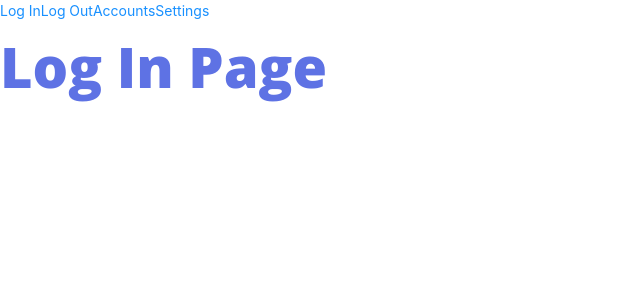
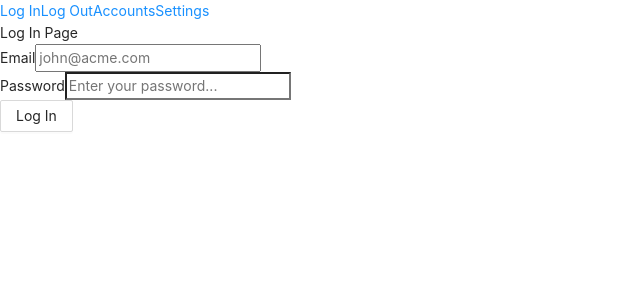
Before and after one commit to zeroabsolute/ReactTypeScriptDemo, a React (Create React App) app: page /auth/log-in in a window 1280 px wide. Shown: the top 300 px of the page, without its empty margins (0-640 px from the left). Built offline with nearby package versions, Linux system fonts and the light colour scheme.

Commit message:
Implemented log in form UI

```diff
--- a/package.json
+++ b/package.json
@@ -11,6 +11,7 @@
     "@types/react": "^17.0.39",
     "@types/react-dom": "^17.0.11",
     "antd": "^4.18.6",
+    "formik": "^2.2.9",
     "i18next": "^21.6.11",
     "react": "^17.0.2",
     "react-dom": "^17.0.2",
@@ -22,7 +23,8 @@
     "redux-thunk": "^2.4.1",
     "sass": "^1.49.7",
     "typescript": "^4.5.5",
-    "web-vitals": "^2.1.4"
+    "web-vitals": "^2.1.4",
+    "yup": "^0.32.11"
   },
   "scripts": {
     "start": "react-scripts start",
--- a/src/components/app_index/index.tsx
+++ b/src/components/app_index/index.tsx
@@ -12,7 +12,7 @@ import LogInPage from '../routes/auth/LogIn';
 import LogOutPage from '../routes/auth/LogOut';
 import AccountsPage from '../routes/app/Accounts';
 import SettingsPage from '../routes/app/Settings';
-import NotFoundPage from '../routes/404';
+import NotFoundPage from '../routes/not_found';
 import routes from '../../constants/routes';
 
 const App = (): ReactElement => {
--- /dev/null
+++ b/src/components/common/Button/index.module.scss
@@ -0,0 +1,4 @@
+@import "../../../styles/abstracts/variables.scss";
+
+.ButtonContainer {
+}
--- /dev/null
+++ b/src/components/common/Button/index.tsx
@@ -0,0 +1,31 @@
+import { ReactElement } from 'react';
+import { Button } from 'antd';
+
+import classes from './index.module.scss';
+
+type CustomButtonProps = {
+  htmlType?: 'button' | 'submit' | 'reset' | undefined,
+  type: 'link' | 'text' | 'ghost' | 'default' | 'primary' | 'dashed' | undefined,
+  onClick?: () => void,
+  label: string,
+};
+
+function CustomButton(props: CustomButtonProps): ReactElement {
+  return (
+    <Button
+      className={classes.ButtonContainer}
+      htmlType={props.htmlType}
+      type={props.type}
+      onClick={props.onClick}
+    >
+      {props.label}
+    </Button>
+  );
+}
+
+CustomButton.defaultProps = {
+  htmlType: undefined,
+  onClick: undefined,
+};
+
+export default CustomButton;
--- a/src/components/routes/auth/LogIn/index.module.scss
+++ b/src/components/routes/auth/LogIn/index.module.scss
@@ -1,7 +1,4 @@
 @import "../../../../styles/abstracts/variables.scss";
 
 .LogInContainer {
-  font-family: $primary-black;
-  font-size: 400%;
-  color: $primary;
 }
--- a/src/components/routes/auth/LogIn/index.tsx
+++ b/src/components/routes/auth/LogIn/index.tsx
@@ -1,11 +1,77 @@
 import { ReactElement } from 'react';
+import { useTranslation } from 'react-i18next';
+import * as Yup from 'yup';
+import {
+  Formik,
+  Field,
+  Form,
+  // FormikHelpers,
+} from 'formik';
 
+import * as types from './types';
 import classes from './index.module.scss';
+import Button from '../../../common/Button';
+import { colors } from '../../../../styles/abstracts/variables';
 
 function LogIn(): ReactElement {
+  const { t } = useTranslation();
+  const initialValues: types.LogInFormValues = {
+    email: '',
+    password: '',
+  };
+  const validationSchema = Yup.object().shape({
+    email: Yup
+      .string()
+      .email(t('auth:invalidEmail'))
+      .required(t('globals:required')),
+    password: Yup
+      .string()
+      .matches(
+        /^(?=.*\d)(?=.*[a-z])(?=.*[A-Z])(?=.*[?!@#$%^&*])[0-9a-zA-Z?!@#$%^&*]{6,}$/,
+        (t('auth:invalidPassword')),
+      )
+      .required(t('globals:required')),
+  });
+  const onSubmit = (values: types.LogInFormValues) => {
+    console.log(values);
+  };
+
   return (
     <div className={classes.LogInContainer}>
       Log In Page
+      <Formik
+        initialValues={initialValues}
+        onSubmit={onSubmit}
+        validationSchema={validationSchema}
+        validateOnChange={false}
+        validateOnBlur={false}
+      >
+        {({ errors }) => (
+          <Form className={classes.Form}>
+            <label htmlFor="email">{t('auth:email')}</label>
+            <Field
+              id="email"
+              name="email"
+              placeholder="john@acme.com"
+              type="email"
+            />
+            <div style={{ color: colors.danger }}>{errors.email}</div>
+            <label htmlFor="password">{t('auth:password')}</label>
+            <Field
+              id="password"
+              name="password"
+              placeholder={t('auth:passwordPlaceholder')}
+              type="password"
+            />
+            <div style={{ color: colors.danger }}>{errors.password}</div>
+            <Button
+              htmlType="submit"
+              label={t('auth:logIn')}
+              type="default"
+            />
+          </Form>
+        )}
+      </Formik>
     </div>
   );
 }
--- /dev/null
+++ b/src/components/routes/auth/LogIn/types.ts
@@ -0,0 +1,4 @@
+export type LogInFormValues = {
+  email: string,
+  password: string,
+};
--- a/src/locales/en.json
+++ b/src/locales/en.json
@@ -2,7 +2,9 @@
   "globals": {
     "save": "Save",
     "english": "English",
-    "albanian": "Albanian"
+    "albanian": "Albanian",
+    "inputPlaceholder": "Type something...",
+    "required": "Field is requried"
   },
   "routes": {
     "logIn": "Log In",
@@ -13,5 +15,13 @@
   "notFound": {
     "pageNotFound": "The requested page was not found",
     "goBack": "Click here to go back"
+  },
+  "auth": {
+    "email": "Email",
+    "password": "Password",
+    "passwordPlaceholder": "Enter your password...",
+    "logIn": "Log In",
+    "invalidEmail": "Invalid email",
+    "invalidPassword": "Invalid password"
   }
 }
--- a/src/locales/sq.json
+++ b/src/locales/sq.json
@@ -2,7 +2,8 @@
   "globals": {
     "save": "Ruaj",
     "english": "Anglisht",
-    "albanian": "Shqip"
+    "albanian": "Shqip",
+    "required": "Fushë e detyrueshme"
   },
   "routes": {
     "logIn": "Hyr",
@@ -13,5 +14,12 @@
   "notFound": {
     "pageNotFound": "Faqja që kërkuat nuk u gjet",
     "goBack": "Klikoni këtu për tu kthyer mbrapa"
+  },
+  "auth": {
+    "email": "Email",
+    "password": "Fjalëkalimi",
+    "logIn": "Hyr",
+    "invalidEmail": "Format i gabuar email-i",
+    "invalidPassword": "Format i gabuar i fjalëkalimit"
   }
 }
```
Also changed, not shown: .eslintrc.json, src/components/routes/not_found/index.module.scss (renamed from src/components/routes/404/index.module.scss), src/components/routes/not_found/index.tsx (renamed from src/components/routes/404/index.tsx), 1 other file (tests, documents, lock files or other folders).
